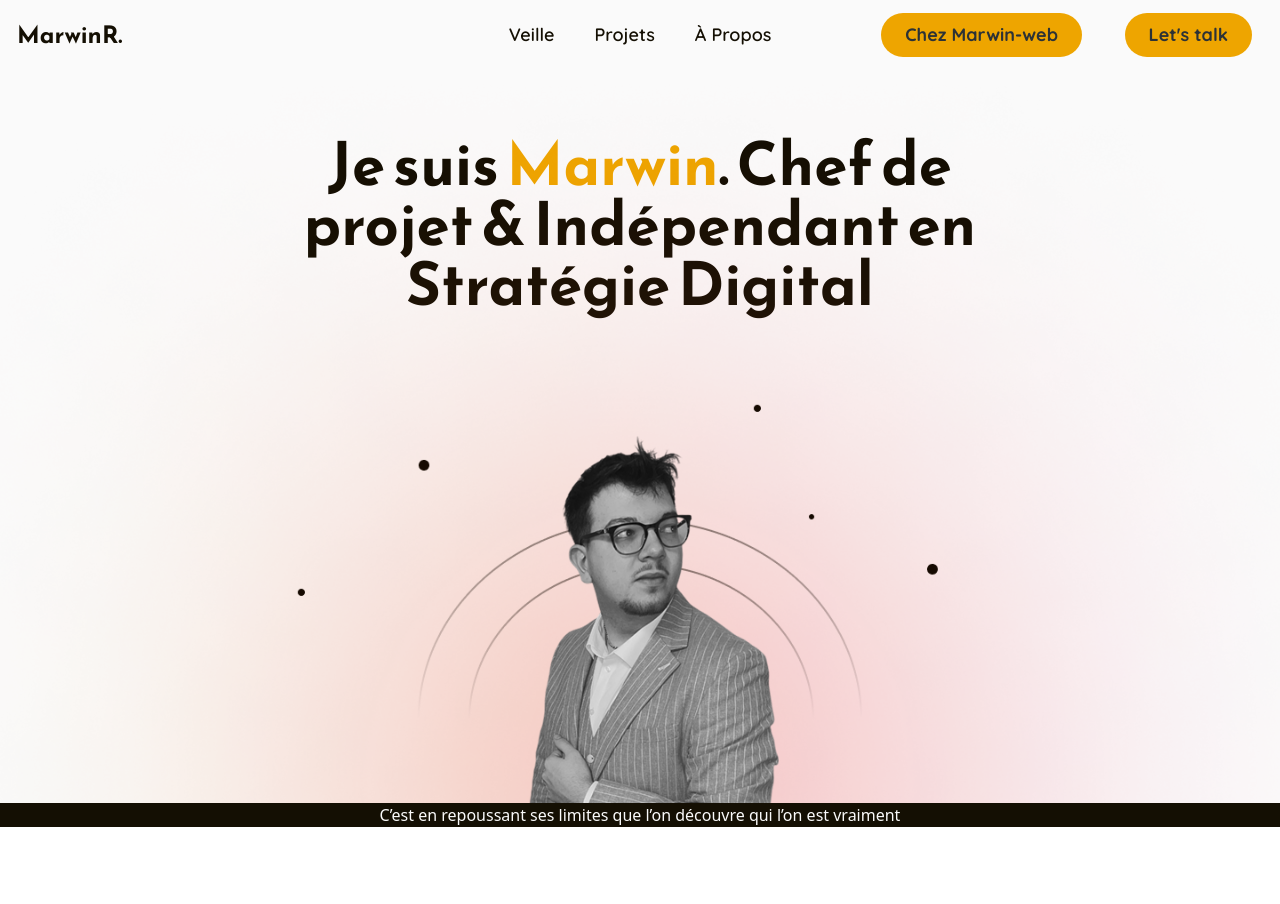
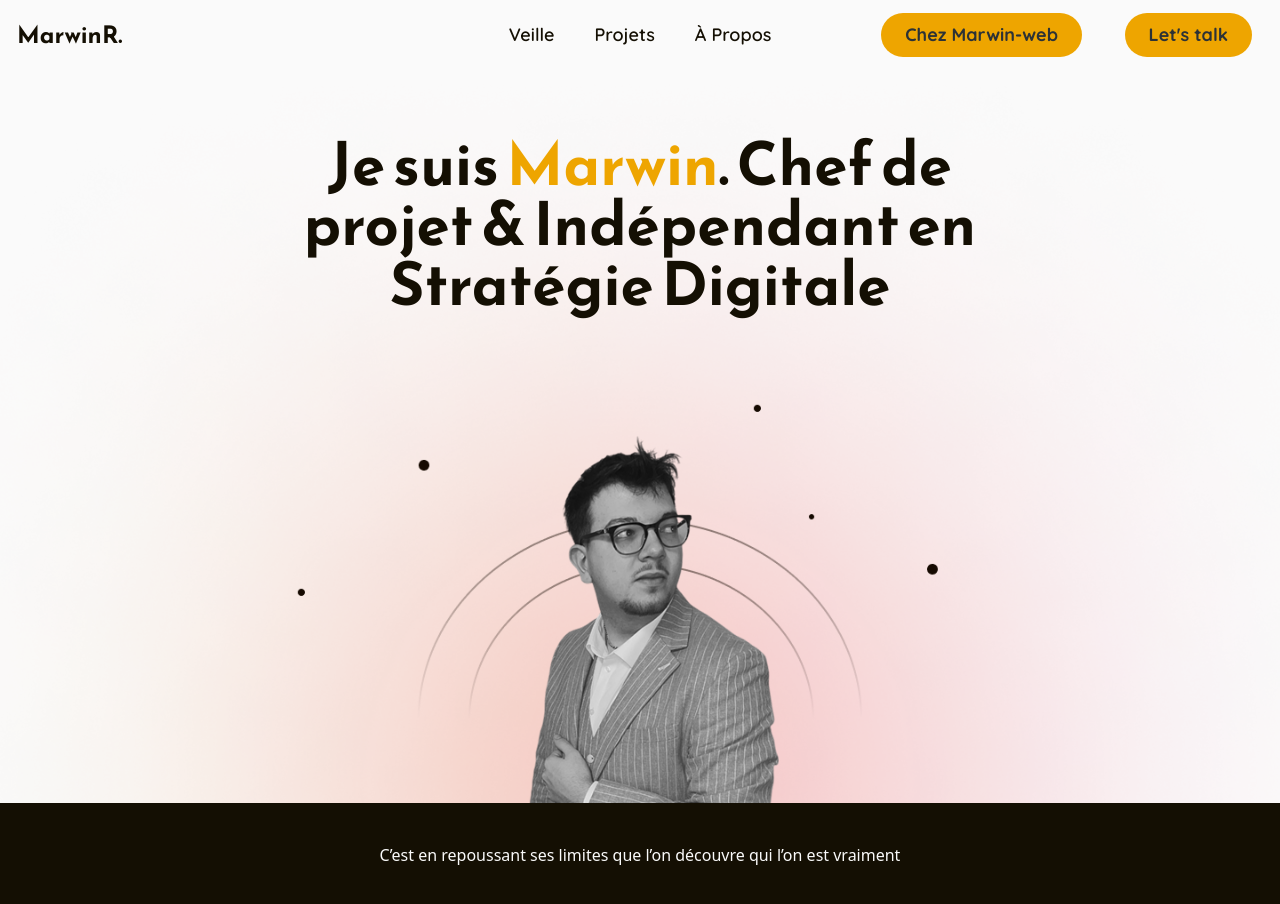
Before and after one commit to Marwin-Rdgs/PP-002-Portfolio2025, a Nuxt app: page / in a window 1280 px wide. Shown: the top 904 px of the page. Before the commit the page ends 827 px from the top, so only its background shows below. Built offline with nearby package versions, Linux system fonts and the light colour scheme.

Commit message:
fix:z-index-MarwinIndex

```diff
--- a/components/Headnav.vue
+++ b/components/Headnav.vue
@@ -6,7 +6,7 @@
 </script>
 
 <template>
-    <header class="grid desktop:grid-cols-3 phone:grid-cols-2 items-center bg-light-color phone:pt-[4%] desktop:pt-[1%]">
+    <header class="grid desktop:grid-cols-3 phone:grid-cols-2 items-center bg-light-color phone:pt-[4%] desktop:pt-[1%] relative z-50">
        <NuxtLink to="/"> <h1 class="ml-[4%] font-Primary font-bold text-2xl text-dark-color hover:animate-pulse">MarwinR.</h1></NuxtLink>
         <ul class="phone:hidden desktop:flex justify-center gap-10">
             <li class="font-Secondary font-semibold text-lg text-dark-color opacity-100 hover:opacity-70"><NuxtLink to="veille">Veille</NuxtLink></li>
--- a/pages/index.vue
+++ b/pages/index.vue
@@ -1,13 +1,24 @@
 <template>
+    <section class="relative h-full pt-[6%] flex flex-col items-center">
+      <!-- Texte bien au-dessus -->
+      <h1 class="text-center text-dark-color text-6xl font-Primary font-bold mx-[20%] z-10">
+        Je suis <span class="font-extrabold text-primary-color">Marwin</span>.
+        Chef de projet & Indépendant en Stratégie Digitale
+      </h1>
 
-    <section class="h-full pt-[6%]">
-        <h1 class="text-center text-dark-color text-6xl font-Primary font-bold mx-[20%] z-10">Je suis <span class="font-extrabold text-primary-color z-10">Marwin</span>. Chef de projet & Indépendant en Stratégie Digital</h1>
-        <div class="flex justify-center -mt-[18%] z-0">
-            <img src="/imgs/Marwin/Marwin-index.png" alt="Image de Marwin RODRIGUES" class="z-0">
-        </div>
+      <!-- Image en dessous mais sans casser la mise en page -->
+      <div class="flex justify-center -mt-[18%]">
+        <img
+          src="/imgs/Marwin/Marwin-index.png"
+          alt="Image de Marwin RODRIGUES"
+          class="w-full h-auto object-cover z-0"
+        />
+      </div>
     </section>
 
-    <section class="bg-dark-color">
-        <h2 class="text-light-color text-center">C’est en repoussant ses limites que l’on découvre qui l’on est vraiment</h2>
+    <section class="bg-dark-color p-10">
+      <h2 class="text-light-color text-center">
+        C’est en repoussant ses limites que l’on découvre qui l’on est vraiment
+      </h2>
     </section>
-</template>
+  </template>
```
